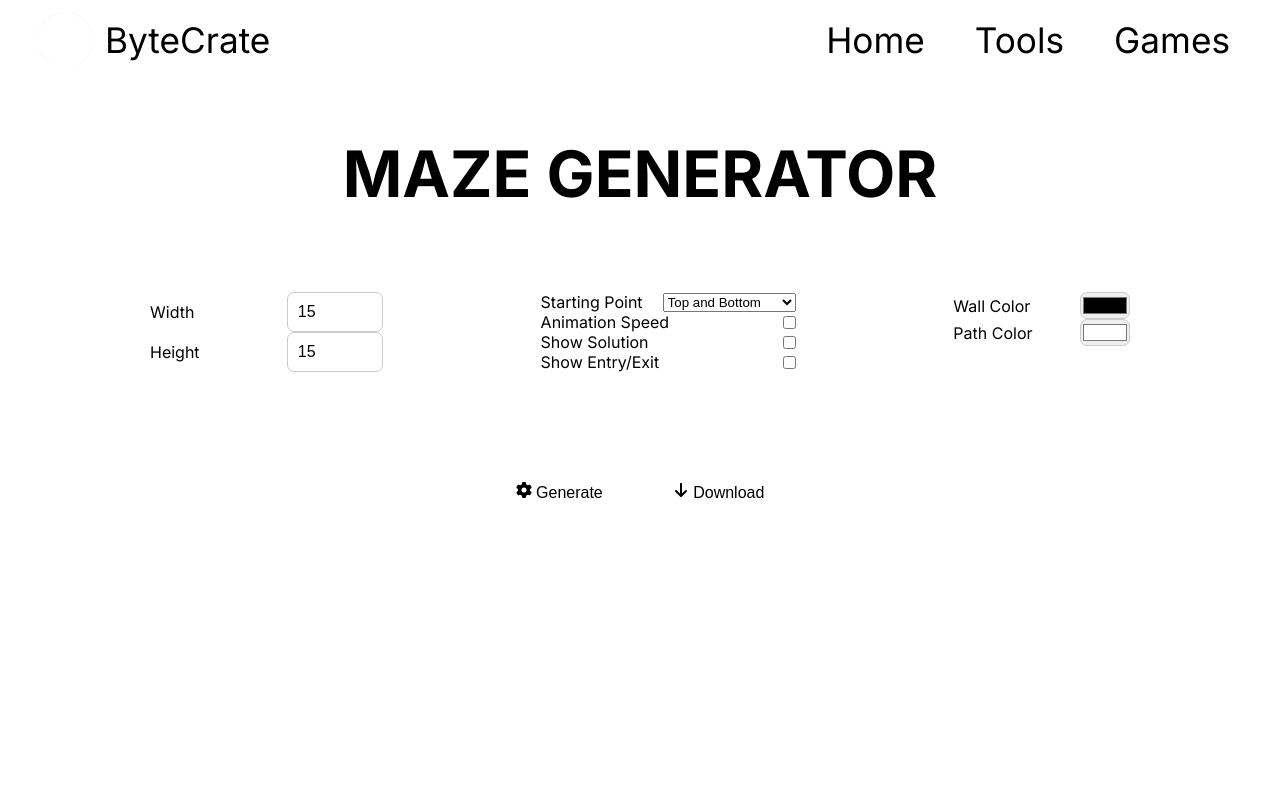
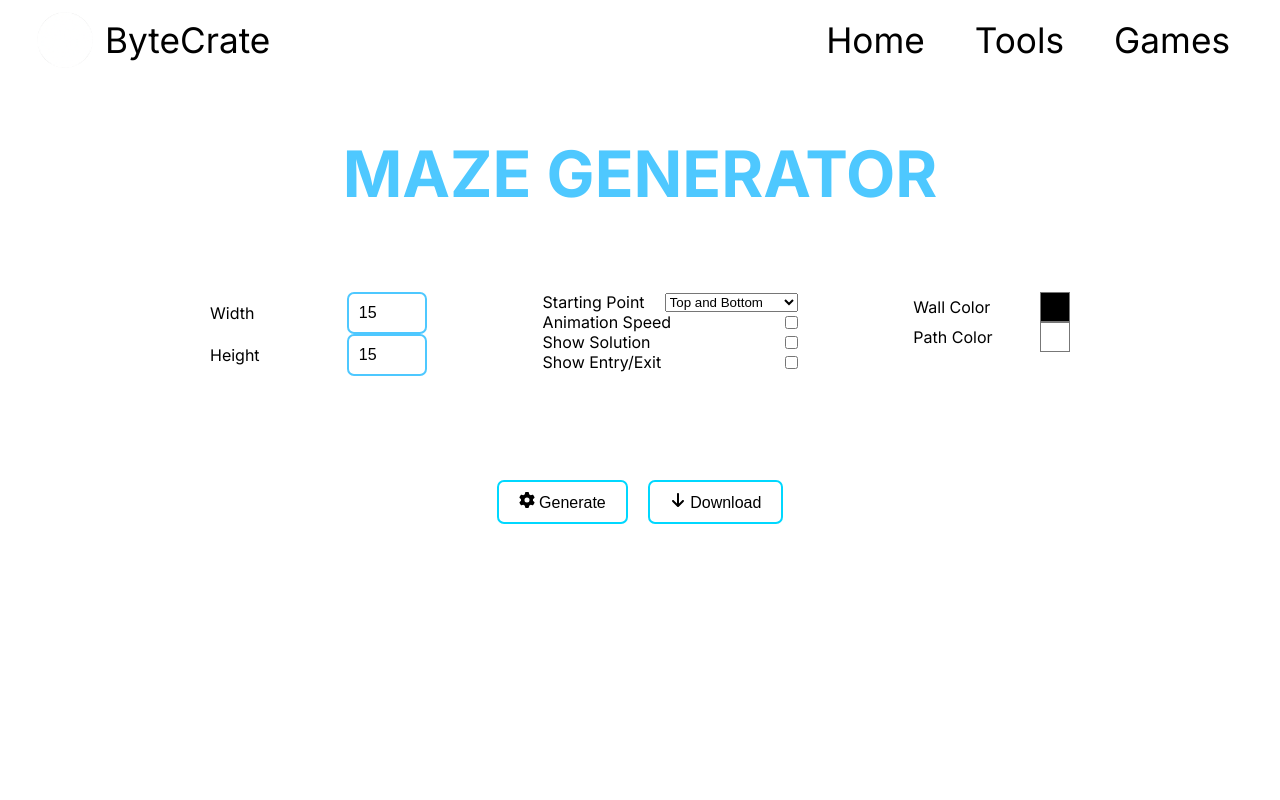
Before and after one commit to hafemi/bytecrate, a Next.js app: page /tools/maze-generator in a window 1280 px wide. Shown: the top 800 px of the page. Built offline with nearby package versions, Linux system fonts and the light colour scheme.

Commit message:
updated Header, Button and Input styles

```diff
--- a/app/globals.css
+++ b/app/globals.css
@@ -9,11 +9,6 @@
   html {
     color-scheme: dark;
   }
-}
-
-:root {
-  --input-background-color: #ffffff; /* Or any other colors you desire */
-  --input-border-color: #ccc;
 }
 
 @media (prefers-color-scheme: dark) {
@@ -57,20 +52,18 @@ input::placeholder {
 }
 
 button {
-  background-color: #ffffff;
-  color: rgb(0, 0, 0);
-  border: none;
   padding: 10px 20px;
-  font-size: 1em;
+  font-size: 16px;
+  text-align: center;
+  background: none;
+  border: 2px solid #00d8ff;
+  border-radius: 7px;
   cursor: pointer;
-  border-radius: 50px;
-  transition: background-color 0.3s;
-  margin-right: 15px;
-  margin-left: 15px;
+  transition: all 0.3s ease-in-out;
 }
 
 button:hover {
-  background-color: #8f8f8f;
+  box-shadow: 0 0 10px #4ec8ff; /* Glow effect */
 }
 
 ul, ol {
@@ -88,4 +81,5 @@ h1 {
   align-items: center;
   margin-top: 60px;
   margin-bottom: 60px;
+  color: #4ec8ff
 }
--- a/app/tools/maze-generator/page.module.css
+++ b/app/tools/maze-generator/page.module.css
@@ -10,7 +10,7 @@
   align-items: flex-start;
   justify-content: space-between;
   padding: 0 50px;
-  max-width: 70em;
+  max-width: 1000px;
   margin: 0 auto;
 }
 
@@ -27,6 +27,7 @@
 .buttonGroup {
   display: flex;
   justify-content: center;
+  gap: 20px;
 }
 
 .mazeContainer {
--- a/components/common/styles.module.css
+++ b/components/common/styles.module.css
@@ -1,12 +1,17 @@
 .colorInput {
-  border-radius: 7px;
-  border: 1px solid #ccc;
+  border: none;
+  height: 30px;
+  width: 30px;
+}
+
+.colorInput::-webkit-color-swatch-wrapper {
+  padding: 0;
 }
 
 .numberInput {
   font-size: 1em;
   padding: 10px;
   border-radius: 7px;
-  border: 1px solid #ccc;
-  width: 6em;
+  border: 2px solid #4ec8ff;
+  width: 80px;
 }
```
